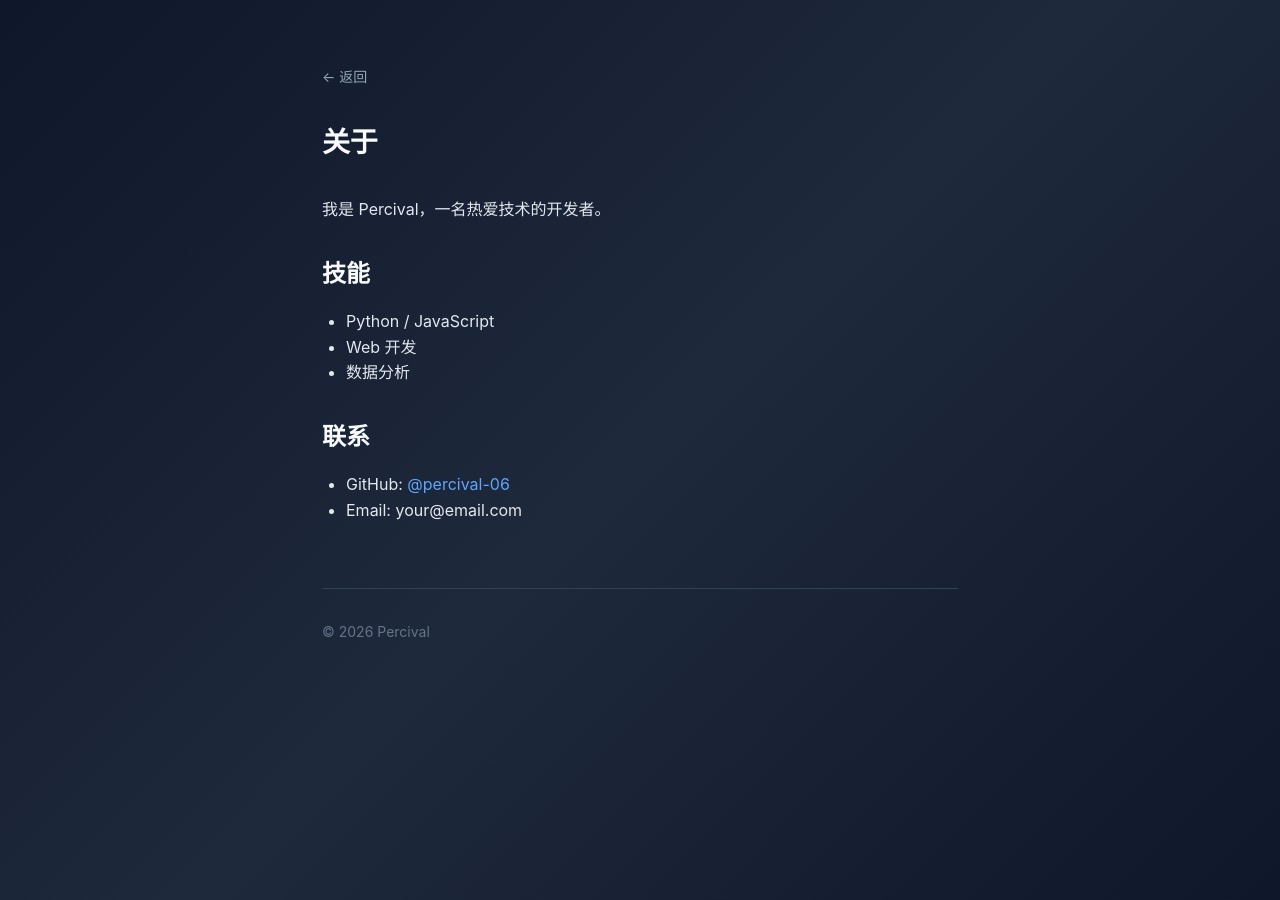
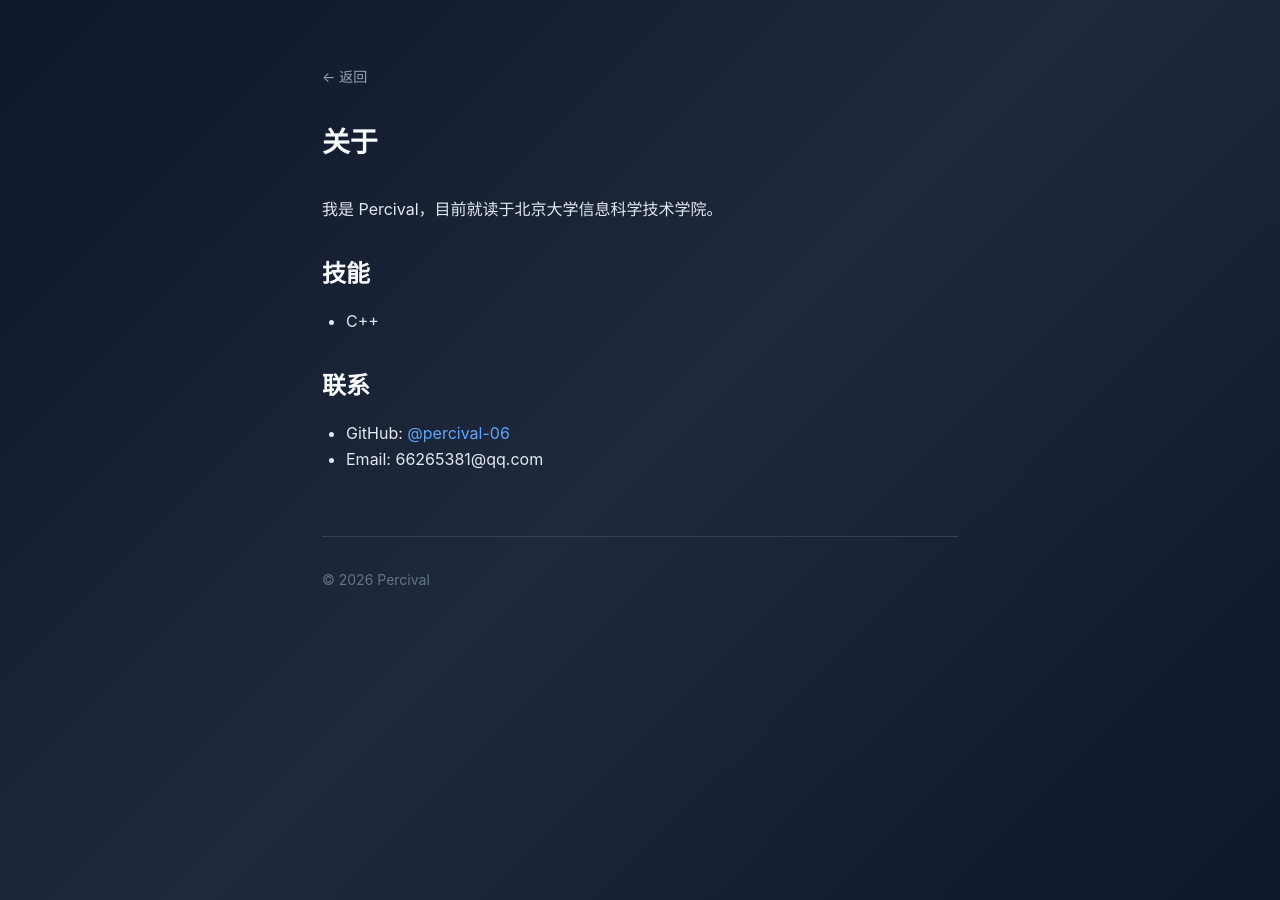
Before and after one commit to Percival-06/Percival-06.github.io, a Jekyll site: the page built from about.md, in a window 1280 px wide. Built offline with Jekyll 4.4.1, drawn with Linux system fonts in a browser that asks for light colours.

Commit message:
Update about.md

```diff
--- a/about.md
+++ b/about.md
@@ -10,19 +10,17 @@ permalink: /about/
     <h1>关于</h1>
 
     <div class="post-content">
-        <p>我是 Percival，一名热爱技术的开发者。</p>
+        <p>我是 Percival，目前就读于北京大学信息科学技术学院。</p>
 
         <h2>技能</h2>
         <ul>
-            <li>Python / JavaScript</li>
-            <li>Web 开发</li>
-            <li>数据分析</li>
+            <li>C++</li>
         </ul>
 
         <h2>联系</h2>
         <ul>
             <li>GitHub: <a href="https://github.com/percival-06" target="_blank">@percival-06</a></li>
-            <li>Email: your@email.com</li>
+            <li>Email: 66265381@qq.com</li>
         </ul>
     </div>
 
```
